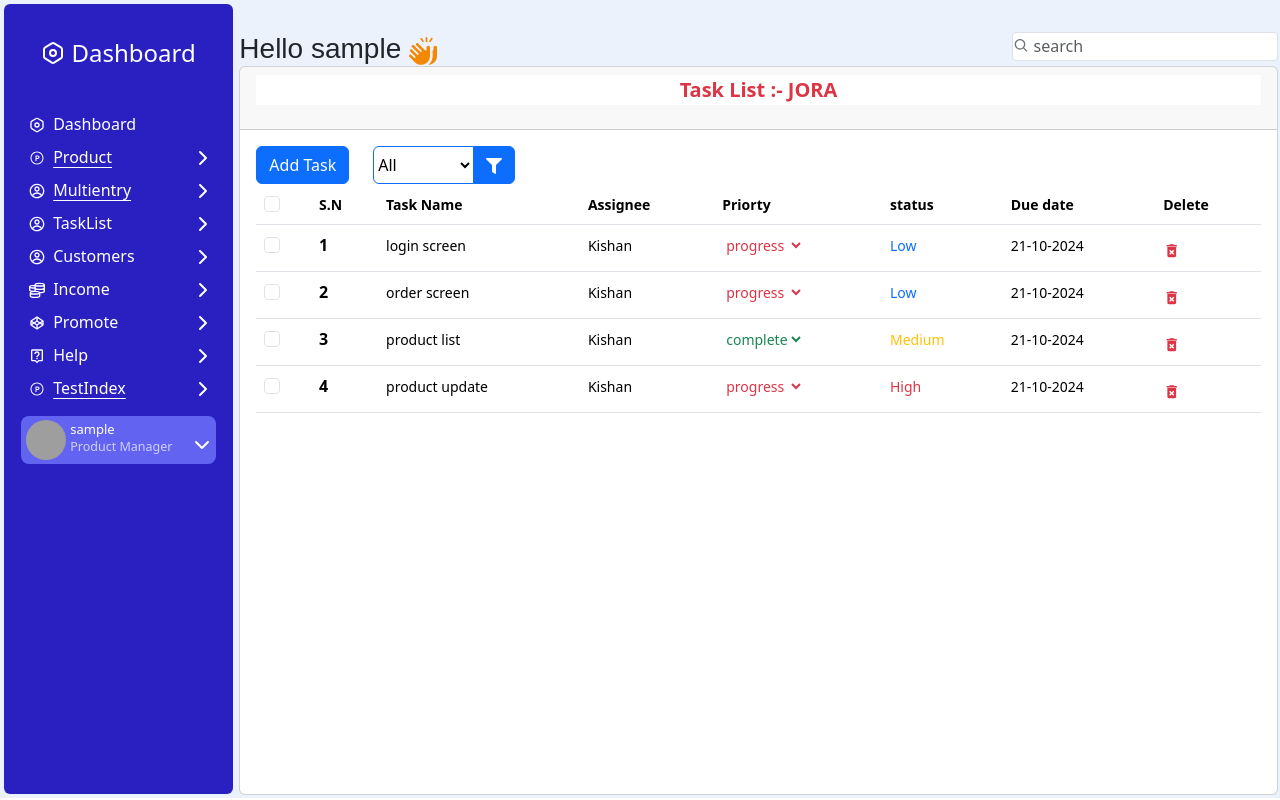
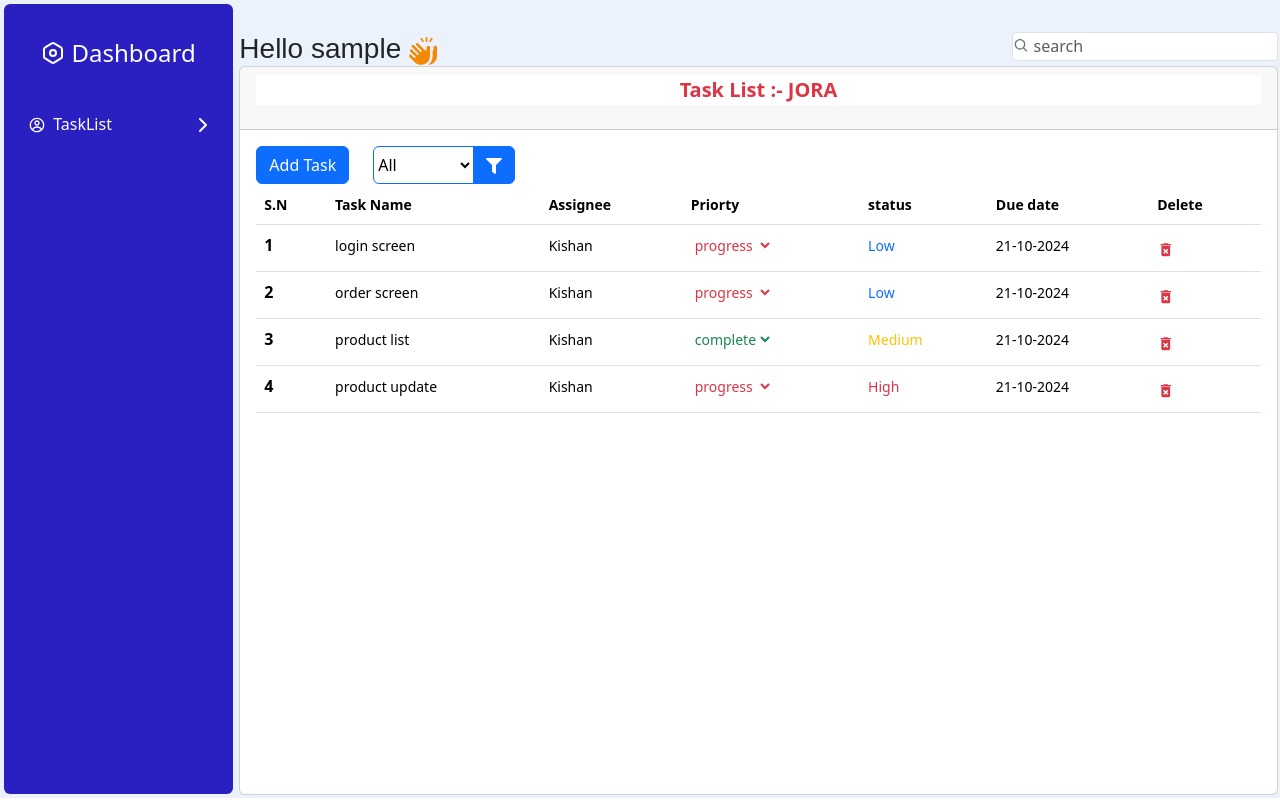
Before and after one commit to kishanmihani/jora, a React (Create React App) app: page /dashboard/TaskList in a window 1280 px wide. Built offline with nearby package versions, Linux system fonts and the light colour scheme; sample sign-in values are in the browser's storage; grey boxes are pictures that could not be loaded.

Commit message:
task management

```diff
--- a/src/App.jsx
+++ b/src/App.jsx
@@ -24,11 +24,11 @@ export const UserContext=React.createContext();
 export const ChannelContext=React.createContext();
 function App() {
   const navigate = useNavigate();
-  // useEffect(() => {
+  useEffect(() => {
 
-  //    navigate('/TestIndex')
+     navigate('/dashboard/TaskList')
 
-  //  },[])
+   },[])
   return (
     <div className="App overflow-auto">
      <ErrorBoundary>
--- a/src/Components/Dashboard/Dashboard.js
+++ b/src/Components/Dashboard/Dashboard.js
@@ -15,9 +15,11 @@ function Dasboard(){
   const CheckUserInfo=UserInfo[0].userImg === null && UserInfo[0].userName === null ;
   useEffect(() => {
    if(CheckUserInfo){
-    navigate('/')
+    // navigate('/')
+    // UserInfo[0].userName = 'Kishan'
+    localStorage.setItem('Username','Kishan')
    }
-  })
+  },[])
 
 
 	return (
--- a/src/Components/Dashboard/Sidbar/Sidbar.js
+++ b/src/Components/Dashboard/Sidbar/Sidbar.js
@@ -46,35 +46,35 @@ class Sidbar extends PureComponent {
                     <div>
                     <div id="menu-list">
                          <ul className='px-0'>
-                             <li className="list-menu m-auto"><NavLink to='/dashboard' activeClassName="list-menu-highlight" className='text-white  link-offset-2 link-underline-opacity-0 align-middle'><div><p className="list-menu-text mb-0"><span className="list-menu-first"><TbSettings2 /></span>Dashboard<span id="list-menu-last" style={{display:'none'}}><FaChevronRight /></span></p></div></NavLink></li>
-                             <li className="list-menu m-auto" ><NavLink to='/dashboard/Productlist' activeClassName="list-menu-highlight" className='text-white  link-offset-2 link-underline-opacity-0 align-middle'><div><p className="list-menu-text mb-0"><span className="list-menu-first"><LiaProductHunt /></span>Product<span id="list-menu-last"><FaChevronRight /></span></p></div></NavLink></li>
-                             <li className="list-menu m-auto"><NavLink to='/dashboard/Multientry' activeClassName="list-menu-highlight" className='text-white  link-offset-2 link-underline-opacity-0 align-middle'><div><p className="list-menu-text mb-0"><span className="list-menu-first"><CgProfile  /></span>Multientry<span id="list-menu-last"><FaChevronRight /></span></p></div></NavLink></li>
+                             {/* <li className="list-menu m-auto"><NavLink to='/dashboard' activeClassName="list-menu-highlight" className='text-white  link-offset-2 link-underline-opacity-0 align-middle'><div><p className="list-menu-text mb-0"><span className="list-menu-first"><TbSettings2 /></span>Dashboard<span id="list-menu-last" style={{display:'none'}}><FaChevronRight /></span></p></div></NavLink></li> */}
+                             {/* <li className="list-menu m-auto" ><NavLink to='/dashboard/Productlist' activeClassName="list-menu-highlight" className='text-white  link-offset-2 link-underline-opacity-0 align-middle'><div><p className="list-menu-text mb-0"><span className="list-menu-first"><LiaProductHunt /></span>Product<span id="list-menu-last"><FaChevronRight /></span></p></div></NavLink></li> */}
+                             {/* <li className="list-menu m-auto"><NavLink to='/dashboard/Multientry' activeClassName="list-menu-highlight" className='text-white  link-offset-2 link-underline-opacity-0 align-middle'><div><p className="list-menu-text mb-0"><span className="list-menu-first"><CgProfile  /></span>Multientry<span id="list-menu-last"><FaChevronRight /></span></p></div></NavLink></li> */}
                              <li className="list-menu m-auto"><NavLink to='/dashboard/TaskList' activeClassName="list-menu-highlight" className='text-white  link-offset-2 link-underline-opacity-0 align-middle'><div><p className="list-menu-text mb-0"><span className="list-menu-first"><CgProfile  /></span>TaskList<span id="list-menu-last"><FaChevronRight /></span></p></div></NavLink></li>
-                             <li className="list-menu m-auto"><div><p className="list-menu-text mb-0"><span className="list-menu-first"><CgProfile  /></span>Customers<span id="list-menu-last"><FaChevronRight /></span></p></div></li>
-                             <li className="list-menu m-auto"><div><p className="list-menu-text mb-0"><span className="list-menu-first"><GrMoney /></span>Income<span id="list-menu-last"><FaChevronRight /></span></p></div></li>
-                             <li className="list-menu m-auto"><div><p className="list-menu-text mb-0"><span className="list-menu-first"><RiCodepenFill /></span>Promote<span  id="list-menu-last"><FaChevronRight /></span></p></div></li>
-                             <li className="list-menu m-auto"><div><p className="list-menu-text mb-0"><span className="list-menu-first"><MdOutlineLiveHelp /></span>Help<span id="list-menu-last"><FaChevronRight /></span></p></div></li>
-                             <li className="list-menu m-auto" ><NavLink to='/TestIndex' activeClassName="list-menu-highlight" className='text-white  link-offset-2 link-underline-opacity-0 align-middle'><div><p className="list-menu-text mb-0"><span className="list-menu-first"><LiaProductHunt /></span>TestIndex<span id="list-menu-last"><FaChevronRight /></span></p></div></NavLink></li>
+                             {/* <li className="list-menu m-auto"><div><p className="list-menu-text mb-0"><span className="list-menu-first"><CgProfile  /></span>Customers<span id="list-menu-last"><FaChevronRight /></span></p></div></li> */}
+                             {/* <li className="list-menu m-auto"><div><p className="list-menu-text mb-0"><span className="list-menu-first"><GrMoney /></span>Income<span id="list-menu-last"><FaChevronRight /></span></p></div></li> */}
+                             {/* <li className="list-menu m-auto"><div><p className="list-menu-text mb-0"><span className="list-menu-first"><RiCodepenFill /></span>Promote<span  id="list-menu-last"><FaChevronRight /></span></p></div></li> */}
+                             {/* <li className="list-menu m-auto"><div><p className="list-menu-text mb-0"><span className="list-menu-first"><MdOutlineLiveHelp /></span>Help<span id="list-menu-last"><FaChevronRight /></span></p></div></li> */}
+                             {/* <li className="list-menu m-auto" ><NavLink to='/TestIndex' activeClassName="list-menu-highlight" className='text-white  link-offset-2 link-underline-opacity-0 align-middle'><div><p className="list-menu-text mb-0"><span className="list-menu-first"><LiaProductHunt /></span>TestIndex<span id="list-menu-last"><FaChevronRight /></span></p></div></NavLink></li> */}
                          </ul>
                     </div>
-                    <div className='position-relative'>
-                    <div id="profile-conteiner-box" onClick={this.ToggleEvent}>
+                    {/* <div className='position-relative'> */}
+                    {/* <div id="profile-conteiner-box" onClick={this.ToggleEvent}>
                       <div id="profile-logo-contianer" >
                      <img src={`${this.state.userInfo[0].userImg}`} alt="profileimg" id="profile-logo-image"/>
-                      </div>
-                      <div id="profile-container-text">
+                      </div> */}
+                      {/* <div id="profile-container-text">
                          <h4 className='mb-0'>{this.state.userInfo[0].userName} </h4>
                          <p className='mb-0'>Product Manager</p>
 
                       </div>
                       <span id="downicon"><FaChevronDown /></span>
-                    </div>
-                    <div className={` ${this.state.User_Profile ? 'show':''} dropdown-menu dropdown-menu-right position-absolute top-0 dropdown-profile`}>
+                    </div> */}
+                    {/* <div className={` ${this.state.User_Profile ? 'show':''} dropdown-menu dropdown-menu-right position-absolute top-0 dropdown-profile`}>
                     <button className="dropdown-item " type="button" ><img src={user} alt='logouticon' className='iconheight' /><Link to='/dashboard/HooksCounterOne'  className='link-secondary link-offset-2 link-underline-opacity-0 align-middle'> HooksCounterOne</Link></button>
                     <button className="dropdown-item " type="button" ><img src={user} alt='logouticon' className='iconheight' /><Link to='/dashboard/UserInfo'  className='link-secondary link-offset-2 link-underline-opacity-0 align-middle'> User Info</Link></button>
                     <button className="dropdown-item" type="button" onClick={this.Logout}><img src={logouticon} alt='logouticon' className='iconheight' />&nbsp;<span className='link-secondary link-offset-2 link-underline-opacity-0 '>Logout</span></button>
-                  </div>
-                  </div>
+                  </div> */}
+                  {/* </div> */}
               </div>
       </div>
     )
--- a/src/Components/TaskList/TaskList.js
+++ b/src/Components/TaskList/TaskList.js
@@ -165,7 +165,7 @@ tablestatusupdate(event, id) {
            <table className='table text-start tasklist'>
             <thead>
              <tr className='sticky-top z-2'>
-                <th className='d-flex'>
+                {/* <th className='d-flex'>
                   <div className="input-group w-auto ">
                     <div className="input-group-append">
                       <input type='checkbox' className='form-check-input' checked={this.state.Allcheck} onClick={this.allcheck}></input>
@@ -176,7 +176,7 @@ tablestatusupdate(event, id) {
                         <option value="complete">Not Accepted</option>
                     </select>
                   </div>
-                </th>
+                </th> */}
                 <th><small>S.N</small></th>
                 <th><small>Task Name</small></th>
                 <th><small>Assignee</small></th>
@@ -190,7 +190,8 @@ tablestatusupdate(event, id) {
               {this.state.datalist.map((data,i)=>{
 
                 return ( <tr key={data.id} className={`${data.status === this.state.statusfilter  ? '':this.state.statusfilter ===''?'': 'collapse' }`}>
-                <td><input type='checkbox' value={data.id} onClick={this.tdcheck} checked={this.state.tdcheckbox.includes(data.id)} className='form-check-input' ></input></td>                  <td className='fw-bolder'>{ data.id}</td>
+                {/* <td><input type='checkbox' value={data.id} onClick={this.tdcheck} checked={this.state.tdcheckbox.includes(data.id)} className='form-check-input' ></input></td> */}
+                <td className='fw-bolder'>{ data.id}</td>
                   <td><small>{data.taskname}</small></td>
                   <td><small>{data.Assigne}</small></td>
                   <td><small><select value={data.status} className={`${data.status === 'complete'? 'text-success':'text-danger'}`} onChange={(e) => this.tablestatusupdate(e, data.id)}>
```
